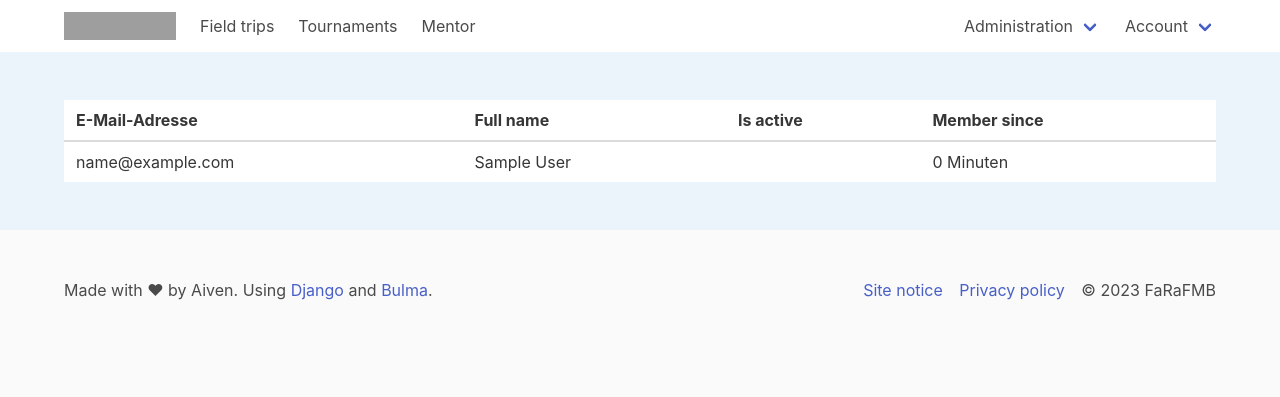
After one commit to timptner/klubhaus, a Django app: page /accounts/ in a window 1280 px wide. The commit adds this page. Shown: the top 397 px of the page. Run offline with Django 4.2, Linux system fonts and the light colour scheme; the visitor is signed in with stand-in values (Sample User, id 1); data comes from the database, SQL or seed files in the repository; grey boxes are pictures that could not be loaded.

Commit message:
Add list view for user accounts

```diff
--- /dev/null
+++ b/accounts/templates/accounts/user_list.html
@@ -0,0 +1,34 @@
+{% extends 'base.html' %}
+
+{% load i18n %}
+
+{% block title %}{% trans "Users" %}{% endblock %}
+
+{% block content %}
+    <table class="table is-fullwidth">
+        <thead>
+        <tr>
+            <th>{% trans "Email address" %}</th>
+            <th>{% trans "Full name" %}</th>
+            <th>{% trans "Is active" %}</th>
+            <th>{% trans "Member since" %}</th>
+        </tr>
+        </thead>
+        <tbody>
+        {% for user in object_list %}
+            <tr>
+                <td>{{ user.email }}</td>
+                <td>{{ user.get_full_name }}</td>
+                <td>
+                    {% if user.is_active %}
+                        <i class="fa-solid fa-check fa-fw"></i>
+                    {% else %}
+                        <i class="fa-solid fa-times fa-fw"></i>
+                    {% endif %}
+                </td>
+                <td>{{ user.date_joined|timesince }}</td>
+            </tr>
+        {% endfor %}
+        </tbody>
+    </table>
+{% endblock %}
--- a/accounts/urls.py
+++ b/accounts/urls.py
@@ -5,6 +5,7 @@ from django.urls import path, include
 app_name = 'accounts'
 
 urlpatterns = [
+    path('', views.UserListView.as_view(), name='users'),
     path('activate/<uidb64>/<token>/', views.ActivationView.as_view(), name='activate'),
     path('login/', views.LoginView.as_view(), name='login'),
     path('logout/', auth_views.LogoutView.as_view(), name='logout'),
--- a/accounts/views.py
+++ b/accounts/views.py
@@ -16,7 +16,7 @@ from django.utils.translation import gettext_lazy as _
 from django.views.decorators.cache import never_cache
 from django.views.decorators.csrf import csrf_protect
 from django.views.decorators.debug import sensitive_post_parameters
-from django.views.generic import FormView, UpdateView, TemplateView
+from django.views.generic import FormView, UpdateView, TemplateView, ListView
 
 
 class RegistrationView(UserPassesTestMixin, FormView):
@@ -162,3 +162,10 @@ class PasswordResetConfirmView(SuccessMessageMixin, auth_views.PasswordResetConf
     form_class = SetPasswordForm
     success_url = reverse_lazy('accounts:login')
     success_message = _("Your password was updated successfully.")
+
+
+class UserListView(LoginRequiredMixin, UserPassesTestMixin, ListView):
+    model = User
+
+    def test_func(self):
+        return self.request.user.is_staff
--- a/farafmb/templates/_navbar.html
+++ b/farafmb/templates/_navbar.html
@@ -32,6 +32,20 @@
 
             <div class="navbar-end">
                 {% if request.user.is_authenticated %}
+                    {% if request.user.is_staff %}
+                        <div class="navbar-item has-dropdown is-hoverable">
+                            <a class="navbar-link">
+                                {% trans "Administration" %}
+                            </a>
+
+                            <div class="navbar-dropdown">
+                                <a class="navbar-item" href="{% url 'accounts:users' %}">
+                                    {% trans "Users" %}
+                                </a>
+                            </div>
+                        </div>
+                    {% endif %}
+
                     <div class="navbar-item has-dropdown is-hoverable">
                         <a class="navbar-link">
                             {% trans "Account" %}
@@ -43,7 +57,7 @@
                             </a>
 
                             <a class="navbar-item" href="{% url 'accounts:logout' %}">
-                                {% trans "Log out" %}
+                                {% trans "Logout" %}
                             </a>
                         </div>
                     </div>
```
